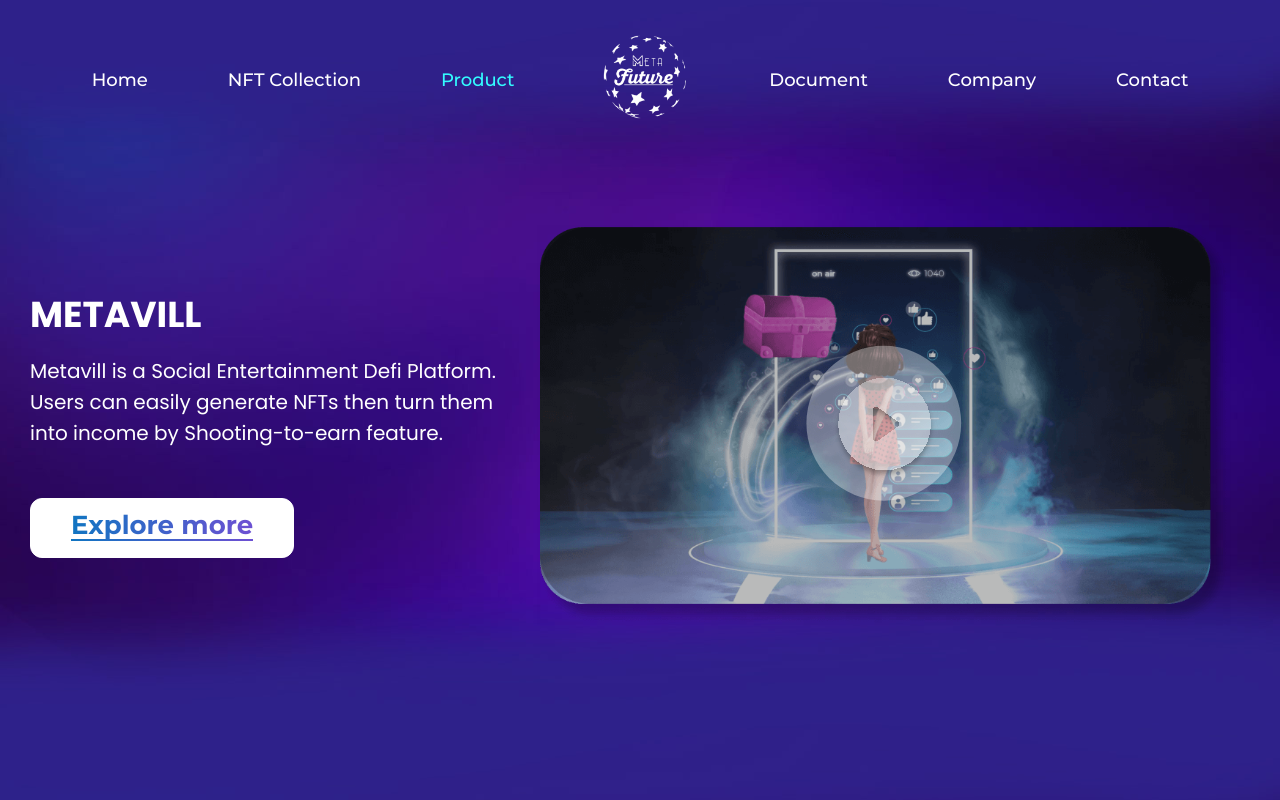
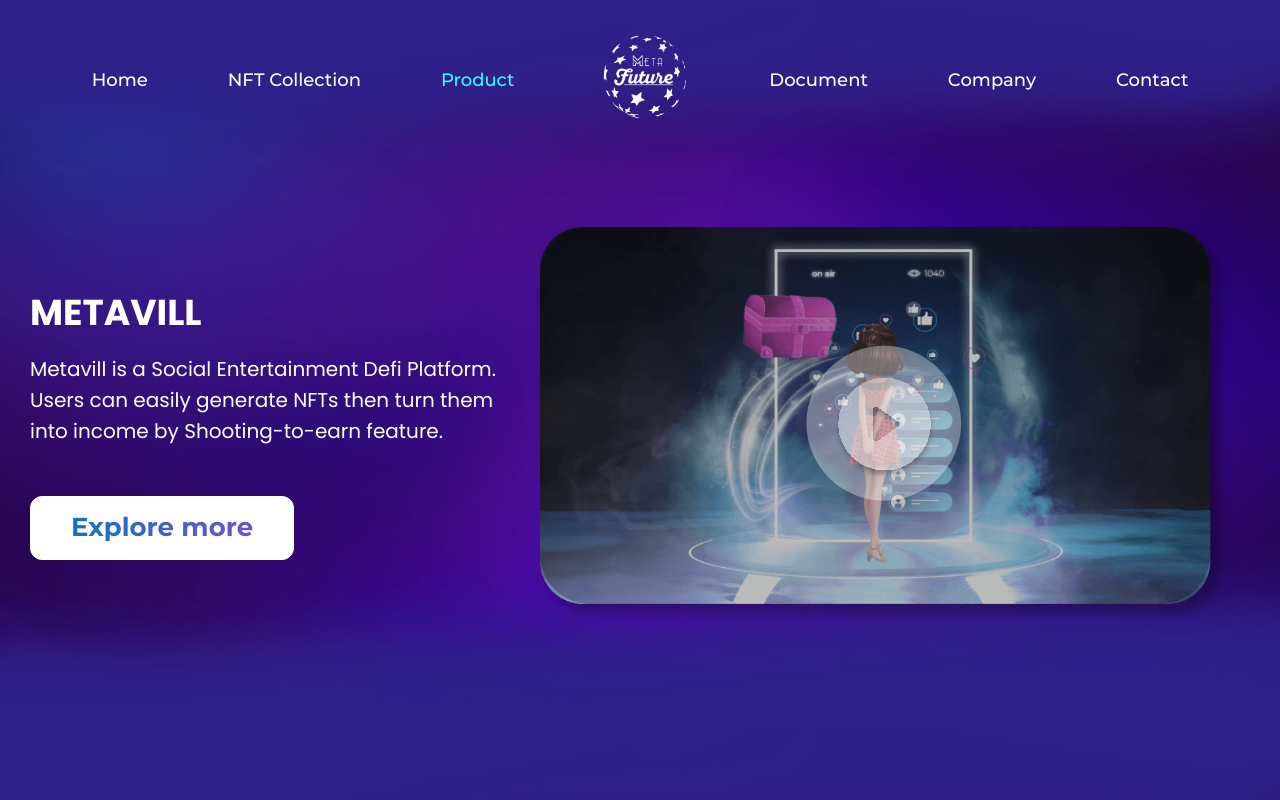
Before and after one commit to 17520216/Meta-feature, a Next.js app: page /meta-vill in a window 1280 px wide. Shown: the top 800 px of the page. Built offline with nearby package versions, Linux system fonts and the light colour scheme; no server answers; a web font is replaced by a local one.

Commit message:
fc underline explore

```diff
--- a/styles/core/_main.scss
+++ b/styles/core/_main.scss
@@ -546,7 +546,7 @@ section {
           background: #ffffff;
           border: 1px solid #ffffff;
           border-radius: 12px;
-          padding: 6px 40px 12px 40px;
+          padding: 10px 40px 12px 40px;
           width: max-content;
           cursor: pointer;
           &:hover {
@@ -577,17 +577,6 @@ section {
             -webkit-text-fill-color: transparent;
             background-clip: text;
             text-fill-color: transparent;
-            &::before {
-              content: "";
-              @include position(absolute, null, 0, 0, auto);
-              width: 100%;
-              height: 2px;
-              background: linear-gradient(
-                91.49deg,
-                #0e76c1 -2.4%,
-                #6b51d2 96.62%
-              );
-            }
           }
         }
       }
```
